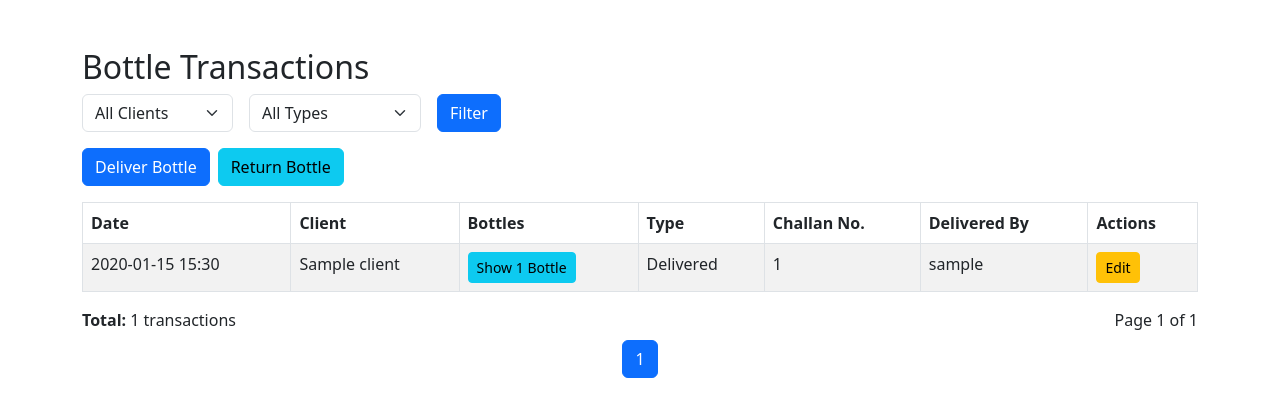
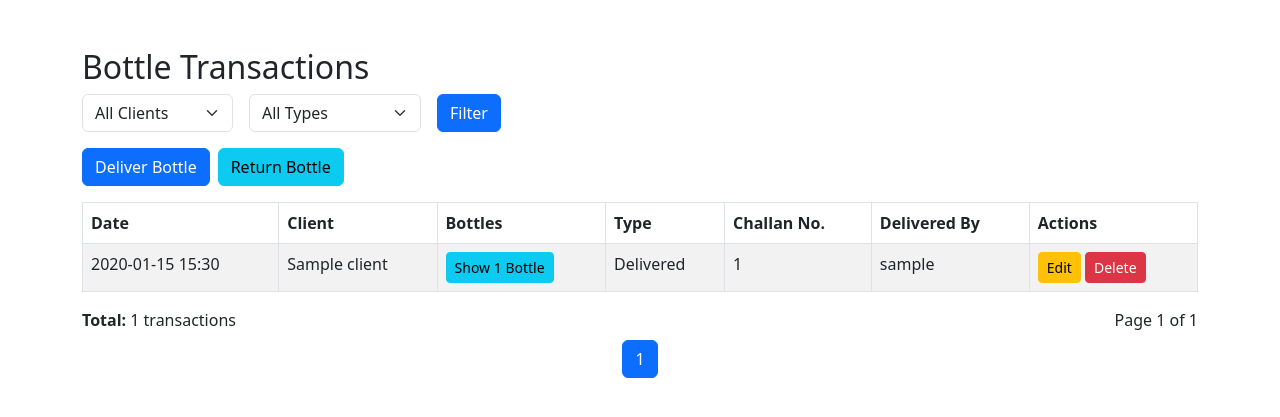
Before and after one commit to ashishmishra1998/O2_MGMT, a Django app: page /transactions/ in a window 1280 px wide. Shown: the part 56-473 px from the top of the page. Run offline with Django 5.2, Linux system fonts and the light colour scheme; a user stored in the database is signed in; tables that the repository leaves empty hold one stand-in row (values such as "Sample post"); grey boxes marked "Sample" are stand-in pictures; some libraries are stand-ins or nearby versions.

Commit message:
Delete trabsactions

```diff
--- a/O2_bottle_MGMT/urls.py
+++ b/O2_bottle_MGMT/urls.py
@@ -32,6 +32,7 @@ urlpatterns = [
     path('transactions/', views.transaction_list, name='transaction_list'),
     path('transactions/create/', views.transaction_create, name='transaction_create'),
     path('transactions/<int:pk>/edit/', views.transaction_edit, name='transaction_edit'),
+    path('transactions/<int:pk>/delete/', views.transaction_delete, name='transaction_delete'),
     path('ajax/get-client-bottles/', views.get_client_bottles, name='get_client_bottles'),
     path('reports/', views.reports_view, name='reports'),
     path('inventory/', views.inventory_view, name='inventory'),
--- a/bottle_MGMT/views.py
+++ b/bottle_MGMT/views.py
@@ -443,6 +443,26 @@ def transaction_edit(request, pk):
         'transaction': transaction
     })
 
+@login_required
+def transaction_delete(request, pk):
+    transaction = get_object_or_404(Transaction, pk=pk)
+    if request.method == 'POST':
+        # Revert bottle statuses based on transaction type
+        bottles_qs = transaction.bottles.all()
+        if transaction.transaction_type == 'delivered':
+            bottles_qs.update(status='in_stock')
+        elif transaction.transaction_type == 'returned':
+            # A return indicates previously delivered bottles came back; removing this should mark them delivered again
+            bottles_qs.update(status='delivered')
+
+        # Remove any BillTransaction links and possibly adjust billed flag
+        BillTransaction.objects.filter(transaction=transaction).delete()
+        # If it was marked billed, clear it (for consistency; record is being deleted anyway)
+        transaction.delete()
+        messages.success(request, 'Transaction deleted successfully.')
+        return redirect('transaction_list')
+    return render(request, 'delete_bill.html', { 'bill': None })
+
 
 @staff_member_required
 def reports_view(request):
--- a/templates/transaction_list.html
+++ b/templates/transaction_list.html
@@ -72,6 +72,10 @@
                 <a href="{% url 'transaction_edit' t.id %}" class="btn btn-sm btn-warning">
                     Edit
                 </a>
+                <form action="{% url 'transaction_delete' t.id %}" method="post" style="display:inline" onsubmit="return confirm('Delete this transaction? This will adjust bottle statuses accordingly.');">
+                    {% csrf_token %}
+                    <button type="submit" class="btn btn-sm btn-danger">Delete</button>
+                </form>
             </td>
         </tr>
         {% empty %}
```
